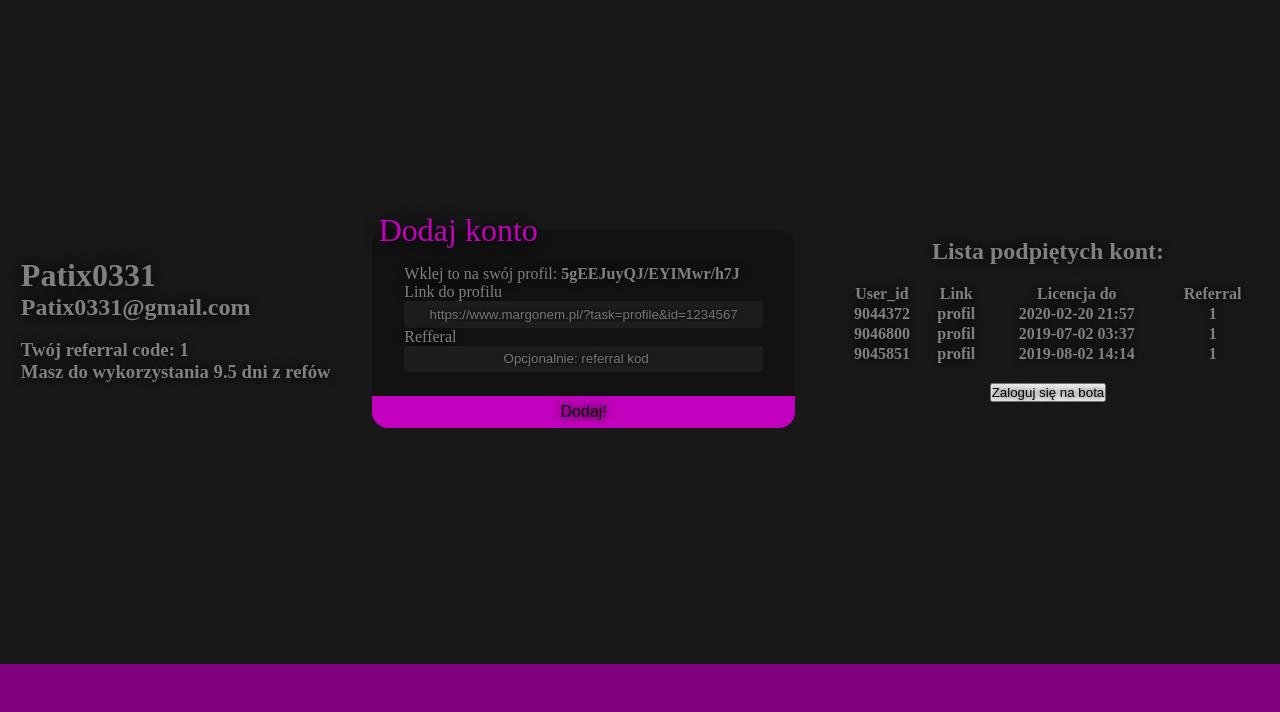
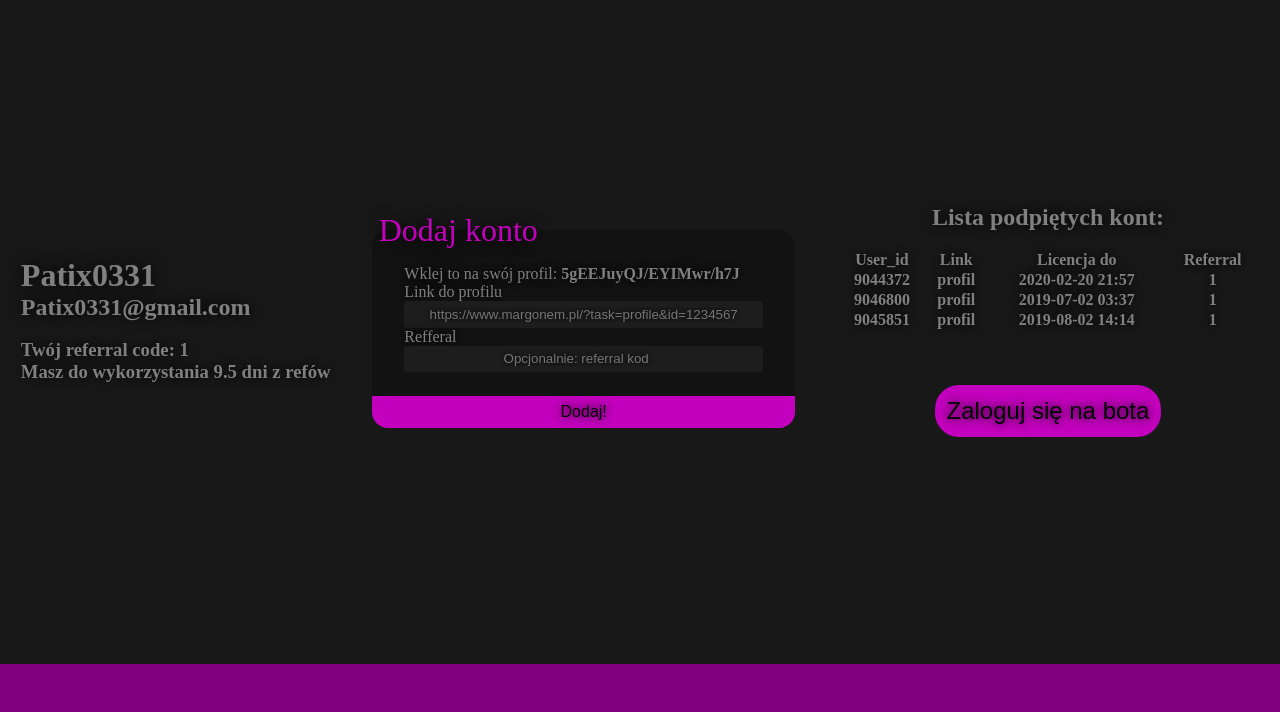
Before and after one commit to Patix0331/Margonem-Apka, a Flask app: page /acc in a window 1280 px wide. Shown: the part 88-800 px from the top of the page. Run offline with Flask 2, Linux system fonts and the light colour scheme; a user stored in the database is signed in; data comes from the database, SQL or seed files in the repository; lists and menus that the app fills with data are empty.

Commit message:
ja pierdole juz nie wiem jak to nazywac xd

```diff
--- a/ApkaBot/apkabot/bot/engine.py
+++ b/ApkaBot/apkabot/bot/engine.py
@@ -62,6 +62,7 @@
             print("Character[1] - chuj wie co to: ", character[1])
             self._stamina = 50
             for i in range(1,5):
+                time.sleep(0.5)
                 data = self.Initialize(i)
 
     def Initialize(self, level):
--- a/ApkaBot/apkabot/routes.py
+++ b/ApkaBot/apkabot/routes.py
@@ -195,8 +195,7 @@
     if form.validate_on_submit():
         flash("Trwa uruchamianie bota...")
         engine = Engine(session.get('cookies', None), session.get('chars', None), form.chars.data)
-        engine.Run()
-        flash("Chyba śmiga, idk.")
+        return engine.Run()
 
 
     return render_template('logged.html', title="Zalogowany", form=form)
--- a/ApkaBot/apkabot/static/main.css
+++ b/ApkaBot/apkabot/static/main.css
@@ -223,11 +223,29 @@
   margin: 0 1.5em 0 1.5em;
 }
 
-select {
+#chars {
   background: #181818;
   border-color: #181818;
   color: white;
   width: 200px;
   height: 200px;
 }
+
+button {
+  background: #c300bd;
+  border: none;
+  color: black;
+  font-size: 1.5em;
+  text-shadow: 0 0 10px black;
+  cursor: pointer;
+  margin-top: 1.5em;
+  padding: 0.5em;
+  border-radius: 1em;
+}
+
+button:hover {
+  background: purple;
+  color: white;
+  text-shadow: none;
+}
 /*# sourceMappingURL=main.css.map */
--- a/ApkaBot/apkabot/static/main.sass
+++ b/ApkaBot/apkabot/static/main.sass
@@ -106,13 +106,13 @@
             margin: 0 2em 0 2em
 
         input[type=submit]
-            background: $purple
-            color: black
-            font-size: 1em
-            text-shadow: 0 0 10px black
-            cursor: pointer
-            margin-top: 1.5em
-            border-radius: 0 0 1em 1em
+                background: $purple
+                color: black
+                font-size: 1em
+                text-shadow: 0 0 10px black
+                cursor: pointer
+                margin-top: 1.5em
+                border-radius: 0 0 1em 1em
 
         input[type=submit]:hover
             background: purple
@@ -152,9 +152,25 @@
         div
             margin: 0 1.5em 0 1.5em
 
-select
+#chars
     background: $background-body
     border-color: $background-body
     color: white
     width: 200px
     height: 200px
+
+button
+    background: $purple
+    border: none
+    color: black
+    font-size: 1.5em
+    text-shadow: 0 0 10px black
+    cursor: pointer
+    margin-top: 1.5em
+    padding: 0.5em
+    border-radius: 1em
+
+button:hover
+    background: purple
+    color: white
+    text-shadow: none
```
Also changed, not shown: 2 other files.
